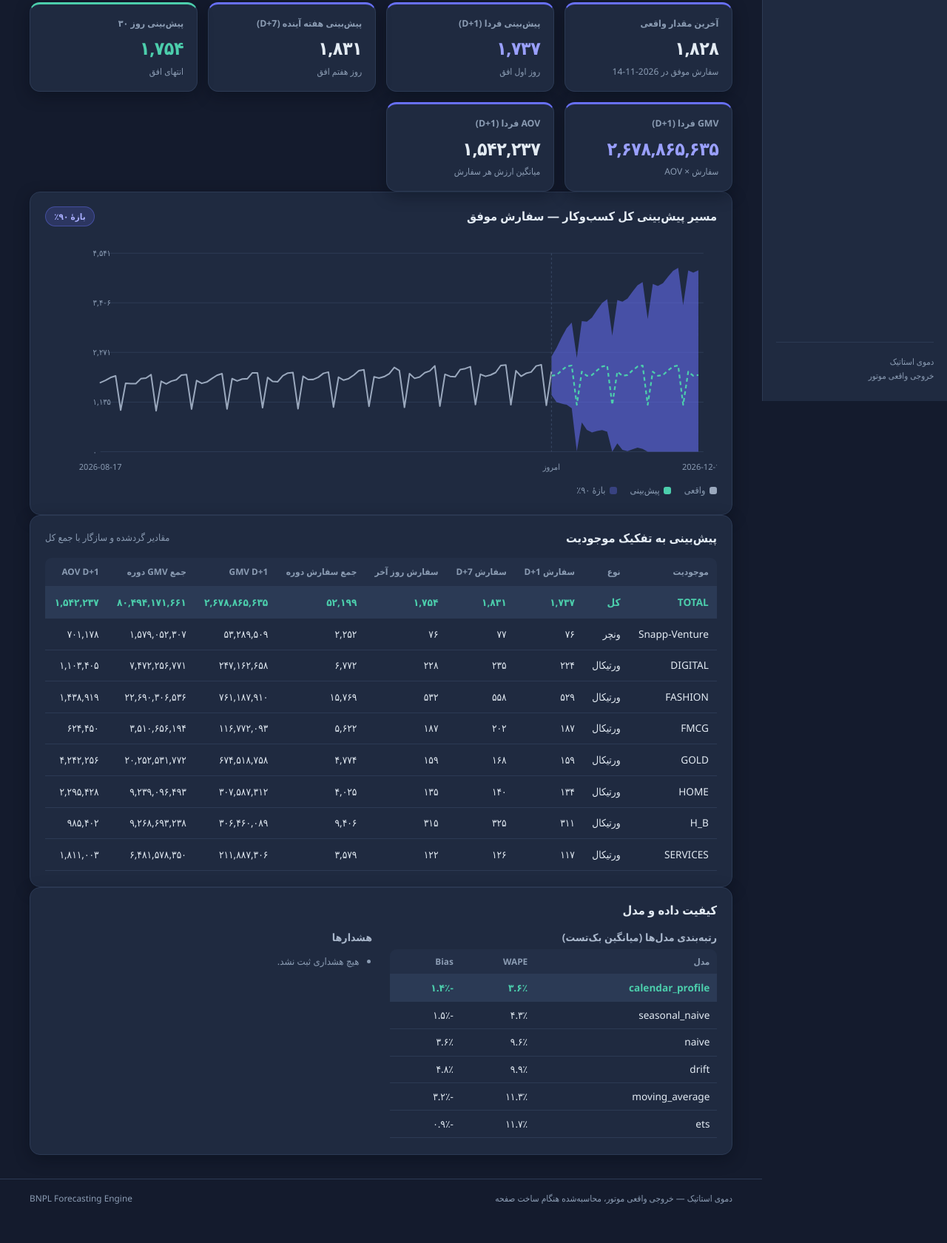
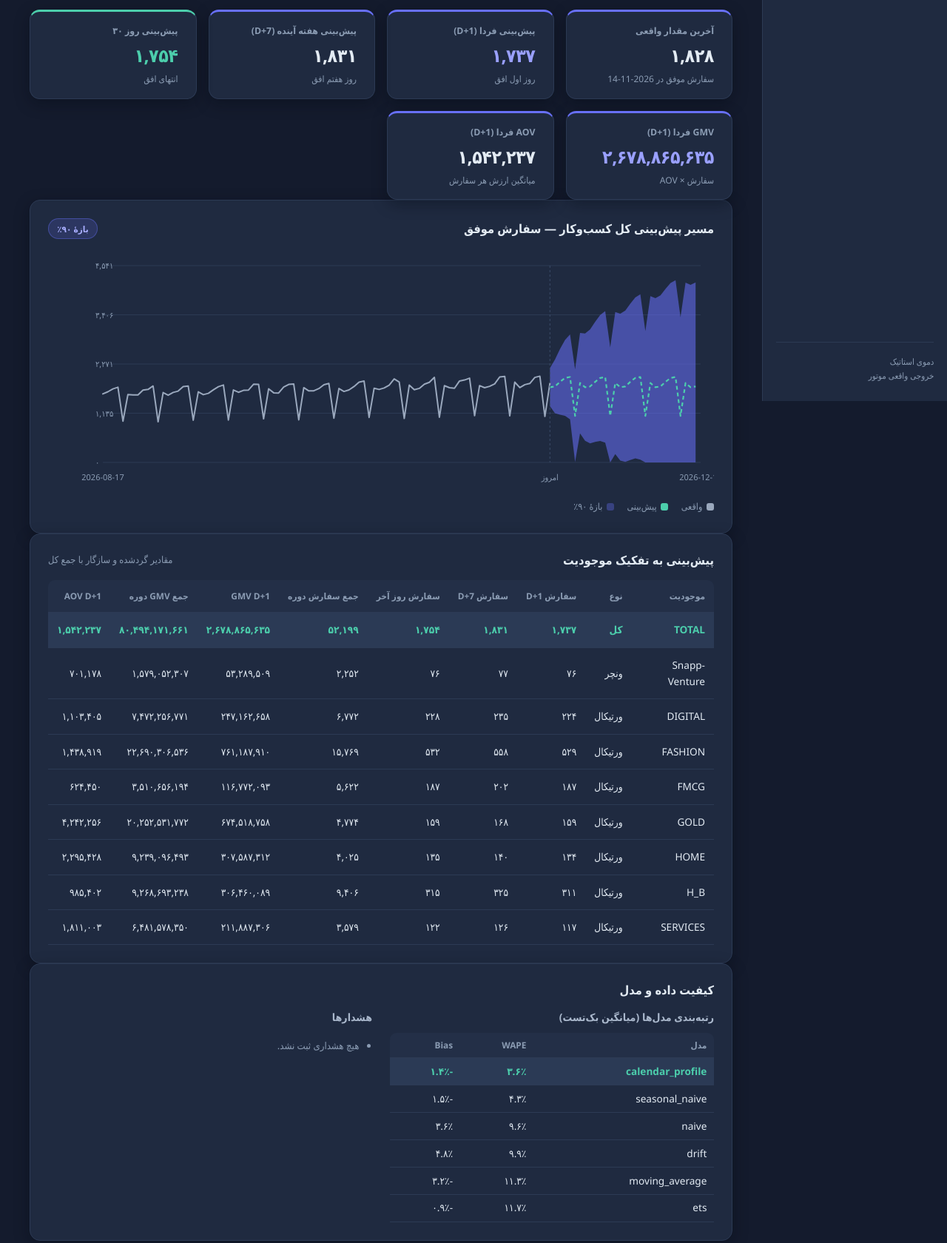
Before and after one commit to raoufkhoshnazarsp/Order-Forecasting-Engine, a plain HTML site: page docs/index.html in a window 1280 px wide. Shown: the part 258-1938 px from the top of the page at 74% size. Before the commit the page ends 1913 px from the top, so only its background shows below. Drawn offline with Linux system fonts and the light colour scheme.

Commit message:
Fix the always-on progress notice, add a spacing scale, and plan the next phases
- [hidden] now always wins over component display rules, so the
  progress notice no longer shows before a file is chosen
- progress text is driven by setBusy() and reset after success or failure
- six-step spacing scale replaces ad-hoc paddings across layout,
  cards, tables and KPIs
- tests/test_ui_shell.py guards both behaviours
- ROADMAP documents the next-step order, the input data window
  decision (13 complete months, 62-day horizon) and the comparison
  dashboard spec now living in specs/comparison-dashboard.md

Co-Authored-By: Claude Code <noreply@anthropic.com>

```diff
--- a/docs/styles.css
+++ b/docs/styles.css
@@ -25,6 +25,13 @@
   --warn: #e2b04a;
   --warn-soft: rgba(226, 176, 74, .14);
 
+  --sp-1: .25rem;
+  --sp-2: .5rem;
+  --sp-3: .75rem;
+  --sp-4: 1rem;
+  --sp-5: 1.5rem;
+  --sp-6: 2rem;
+
   --radius: 14px;
   --radius-sm: 9px;
   --shadow: 0 6px 20px rgba(4, 8, 18, .35);
@@ -34,6 +41,8 @@
 }
 
 * { box-sizing: border-box; }
+
+[hidden] { display: none !important; }
 
 html { scroll-behavior: smooth; }
 
@@ -53,7 +62,7 @@ h1, h2, h3, h4 { margin: 0; line-height: 1.35; font-weight: 700; }
 h1 { font-size: 1.05rem; }
 h2 { font-size: 1.45rem; }
 h3 { font-size: 1.02rem; }
-h4 { font-size: .88rem; color: var(--text-soft); margin-bottom: .45rem; }
+h4 { font-size: .88rem; color: var(--text-soft); margin: 0 0 var(--sp-3); }
 p { margin: 0; }
 a { color: var(--green); text-decoration: none; }
 a:hover { text-decoration: underline; }
@@ -125,8 +134,8 @@ a:hover { text-decoration: underline; }
 
 /* ---------- layout ---------- */
 main {
-  padding: 1.3rem clamp(1.1rem, 3.5vw, 2.5rem) 2rem;
-  display: grid; gap: 1.1rem; align-content: start;
+  padding: var(--sp-5) clamp(1.1rem, 3.5vw, 2.5rem) var(--sp-6);
+  display: grid; gap: var(--sp-5); align-content: start;
 }
 
 .hero p { color: var(--text-muted); max-width: 70ch; margin-top: .45rem; font-size: .9rem; }
@@ -136,12 +145,12 @@ main {
   border: 1px solid var(--border);
   border-radius: var(--radius);
   box-shadow: var(--shadow);
-  padding: 1.15rem 1.25rem 1.35rem;
+  padding: var(--sp-5) var(--sp-5) var(--sp-5);
 }
 
 .card-head {
   display: flex; align-items: center; justify-content: space-between;
-  gap: .75rem; flex-wrap: wrap; margin-bottom: 1rem;
+  gap: var(--sp-3); flex-wrap: wrap; margin-bottom: var(--sp-4);
 }
 .head-actions { display: flex; gap: .5rem; flex-wrap: wrap; align-items: center; }
 
@@ -182,7 +191,7 @@ main {
 .btn-sm { padding: .38rem .8rem; font-size: .79rem; }
 
 /* ---------- upload ---------- */
-.upload-form { display: grid; gap: 1rem; }
+.upload-form { display: grid; gap: var(--sp-4); }
 
 .dropzone {
   display: grid; place-items: center; gap: .3rem;
@@ -203,7 +212,7 @@ main {
   color: var(--green); background: var(--green-soft); border-radius: 999px; padding: .18rem .8rem;
 }
 
-.controls { display: flex; align-items: end; gap: .9rem; flex-wrap: wrap; }
+.controls { display: flex; align-items: end; gap: var(--sp-4); flex-wrap: wrap; }
 .field { display: grid; gap: .3rem; font-size: .8rem; color: var(--text-muted); font-weight: 700; }
 .field select {
   font-family: inherit; font-size: .87rem; color: var(--text);
@@ -228,10 +237,10 @@ main {
 @keyframes spin { to { transform: rotate(360deg); } }
 
 /* ---------- KPIs ---------- */
-.kpi-grid { display: grid; gap: .9rem; grid-template-columns: repeat(auto-fit, minmax(205px, 1fr)); }
+.kpi-grid { display: grid; gap: var(--sp-4); grid-template-columns: repeat(auto-fit, minmax(205px, 1fr)); }
 .kpi {
   background: var(--surface); border: 1px solid var(--border); border-radius: var(--radius);
-  padding: 1rem 1.1rem; box-shadow: var(--shadow);
+  padding: var(--sp-4) var(--sp-5); box-shadow: var(--shadow);
   display: grid; gap: .12rem;
   border-top: 3px solid var(--brand);
 }
@@ -246,7 +255,7 @@ main {
 .kpi-warn .kpi-value { color: var(--warn); }
 
 /* ---------- chart ---------- */
-.chart-wrap { display: grid; gap: .5rem; }
+.chart-wrap { display: grid; gap: var(--sp-4); }
 #chart { width: 100%; height: auto; display: block; }
 #chart text { font-family: var(--font); font-size: 11px; fill: var(--text-muted); }
 .legend { display: flex; gap: 1.1rem; font-size: .78rem; color: var(--text-muted); flex-wrap: wrap; }
@@ -265,7 +274,7 @@ main {
 /* ---------- tables ---------- */
 .table-wrap { overflow-x: auto; }
 .table { width: 100%; border-collapse: collapse; font-size: .85rem; }
-.table th, .table td { padding: .6rem .7rem; text-align: right; border-bottom: 1px solid var(--border); }
+.table th, .table td { padding: var(--sp-3) var(--sp-3); text-align: right; border-bottom: 1px solid var(--border); }
 .table th {
   color: var(--text-muted); font-size: .74rem; font-weight: 700;
   background: var(--surface-2); text-transform: none; white-space: nowrap;
@@ -280,7 +289,7 @@ main {
 }
 .table-compact th, .table-compact td { padding: .42rem .6rem; }
 
-.split { display: grid; gap: 1.5rem; grid-template-columns: 1fr 1fr; }
+.split { display: grid; gap: var(--sp-5); grid-template-columns: 1fr 1fr; }
 @media (max-width: 900px) { .split { grid-template-columns: 1fr; } }
 
 .warning-list, .sheet-list { margin: 0 0 1rem; padding-inline-start: 1.1rem; font-size: .82rem; color: var(--text-muted); }
--- a/src/serving/static/styles.css
+++ b/src/serving/static/styles.css
@@ -25,6 +25,13 @@
   --warn: #e2b04a;
   --warn-soft: rgba(226, 176, 74, .14);
 
+  --sp-1: .25rem;
+  --sp-2: .5rem;
+  --sp-3: .75rem;
+  --sp-4: 1rem;
+  --sp-5: 1.5rem;
+  --sp-6: 2rem;
+
   --radius: 14px;
   --radius-sm: 9px;
   --shadow: 0 6px 20px rgba(4, 8, 18, .35);
@@ -34,6 +41,8 @@
 }
 
 * { box-sizing: border-box; }
+
+[hidden] { display: none !important; }
 
 html { scroll-behavior: smooth; }
 
@@ -53,7 +62,7 @@ h1, h2, h3, h4 { margin: 0; line-height: 1.35; font-weight: 700; }
 h1 { font-size: 1.05rem; }
 h2 { font-size: 1.45rem; }
 h3 { font-size: 1.02rem; }
-h4 { font-size: .88rem; color: var(--text-soft); margin-bottom: .45rem; }
+h4 { font-size: .88rem; color: var(--text-soft); margin: 0 0 var(--sp-3); }
 p { margin: 0; }
 a { color: var(--green); text-decoration: none; }
 a:hover { text-decoration: underline; }
@@ -125,8 +134,8 @@ a:hover { text-decoration: underline; }
 
 /* ---------- layout ---------- */
 main {
-  padding: 1.3rem clamp(1.1rem, 3.5vw, 2.5rem) 2rem;
-  display: grid; gap: 1.1rem; align-content: start;
+  padding: var(--sp-5) clamp(1.1rem, 3.5vw, 2.5rem) var(--sp-6);
+  display: grid; gap: var(--sp-5); align-content: start;
 }
 
 .hero p { color: var(--text-muted); max-width: 70ch; margin-top: .45rem; font-size: .9rem; }
@@ -136,12 +145,12 @@ main {
   border: 1px solid var(--border);
   border-radius: var(--radius);
   box-shadow: var(--shadow);
-  padding: 1.15rem 1.25rem 1.35rem;
+  padding: var(--sp-5) var(--sp-5) var(--sp-5);
 }
 
 .card-head {
   display: flex; align-items: center; justify-content: space-between;
-  gap: .75rem; flex-wrap: wrap; margin-bottom: 1rem;
+  gap: var(--sp-3); flex-wrap: wrap; margin-bottom: var(--sp-4);
 }
 .head-actions { display: flex; gap: .5rem; flex-wrap: wrap; align-items: center; }
 
@@ -182,7 +191,7 @@ main {
 .btn-sm { padding: .38rem .8rem; font-size: .79rem; }
 
 /* ---------- upload ---------- */
-.upload-form { display: grid; gap: 1rem; }
+.upload-form { display: grid; gap: var(--sp-4); }
 
 .dropzone {
   display: grid; place-items: center; gap: .3rem;
@@ -203,7 +212,7 @@ main {
   color: var(--green); background: var(--green-soft); border-radius: 999px; padding: .18rem .8rem;
 }
 
-.controls { display: flex; align-items: end; gap: .9rem; flex-wrap: wrap; }
+.controls { display: flex; align-items: end; gap: var(--sp-4); flex-wrap: wrap; }
 .field { display: grid; gap: .3rem; font-size: .8rem; color: var(--text-muted); font-weight: 700; }
 .field select {
   font-family: inherit; font-size: .87rem; color: var(--text);
@@ -228,10 +237,10 @@ main {
 @keyframes spin { to { transform: rotate(360deg); } }
 
 /* ---------- KPIs ---------- */
-.kpi-grid { display: grid; gap: .9rem; grid-template-columns: repeat(auto-fit, minmax(205px, 1fr)); }
+.kpi-grid { display: grid; gap: var(--sp-4); grid-template-columns: repeat(auto-fit, minmax(205px, 1fr)); }
 .kpi {
   background: var(--surface); border: 1px solid var(--border); border-radius: var(--radius);
-  padding: 1rem 1.1rem; box-shadow: var(--shadow);
+  padding: var(--sp-4) var(--sp-5); box-shadow: var(--shadow);
   display: grid; gap: .12rem;
   border-top: 3px solid var(--brand);
 }
@@ -246,7 +255,7 @@ main {
 .kpi-warn .kpi-value { color: var(--warn); }
 
 /* ---------- chart ---------- */
-.chart-wrap { display: grid; gap: .5rem; }
+.chart-wrap { display: grid; gap: var(--sp-4); }
 #chart { width: 100%; height: auto; display: block; }
 #chart text { font-family: var(--font); font-size: 11px; fill: var(--text-muted); }
 .legend { display: flex; gap: 1.1rem; font-size: .78rem; color: var(--text-muted); flex-wrap: wrap; }
@@ -265,7 +274,7 @@ main {
 /* ---------- tables ---------- */
 .table-wrap { overflow-x: auto; }
 .table { width: 100%; border-collapse: collapse; font-size: .85rem; }
-.table th, .table td { padding: .6rem .7rem; text-align: right; border-bottom: 1px solid var(--border); }
+.table th, .table td { padding: var(--sp-3) var(--sp-3); text-align: right; border-bottom: 1px solid var(--border); }
 .table th {
   color: var(--text-muted); font-size: .74rem; font-weight: 700;
   background: var(--surface-2); text-transform: none; white-space: nowrap;
@@ -280,7 +289,7 @@ main {
 }
 .table-compact th, .table-compact td { padding: .42rem .6rem; }
 
-.split { display: grid; gap: 1.5rem; grid-template-columns: 1fr 1fr; }
+.split { display: grid; gap: var(--sp-5); grid-template-columns: 1fr 1fr; }
 @media (max-width: 900px) { .split { grid-template-columns: 1fr; } }
 
 .warning-list, .sheet-list { margin: 0 0 1rem; padding-inline-start: 1.1rem; font-size: .82rem; color: var(--text-muted); }
```
Also changed, not shown: src/serving/static/app.js (+14 -6 lines), 3 other files.
